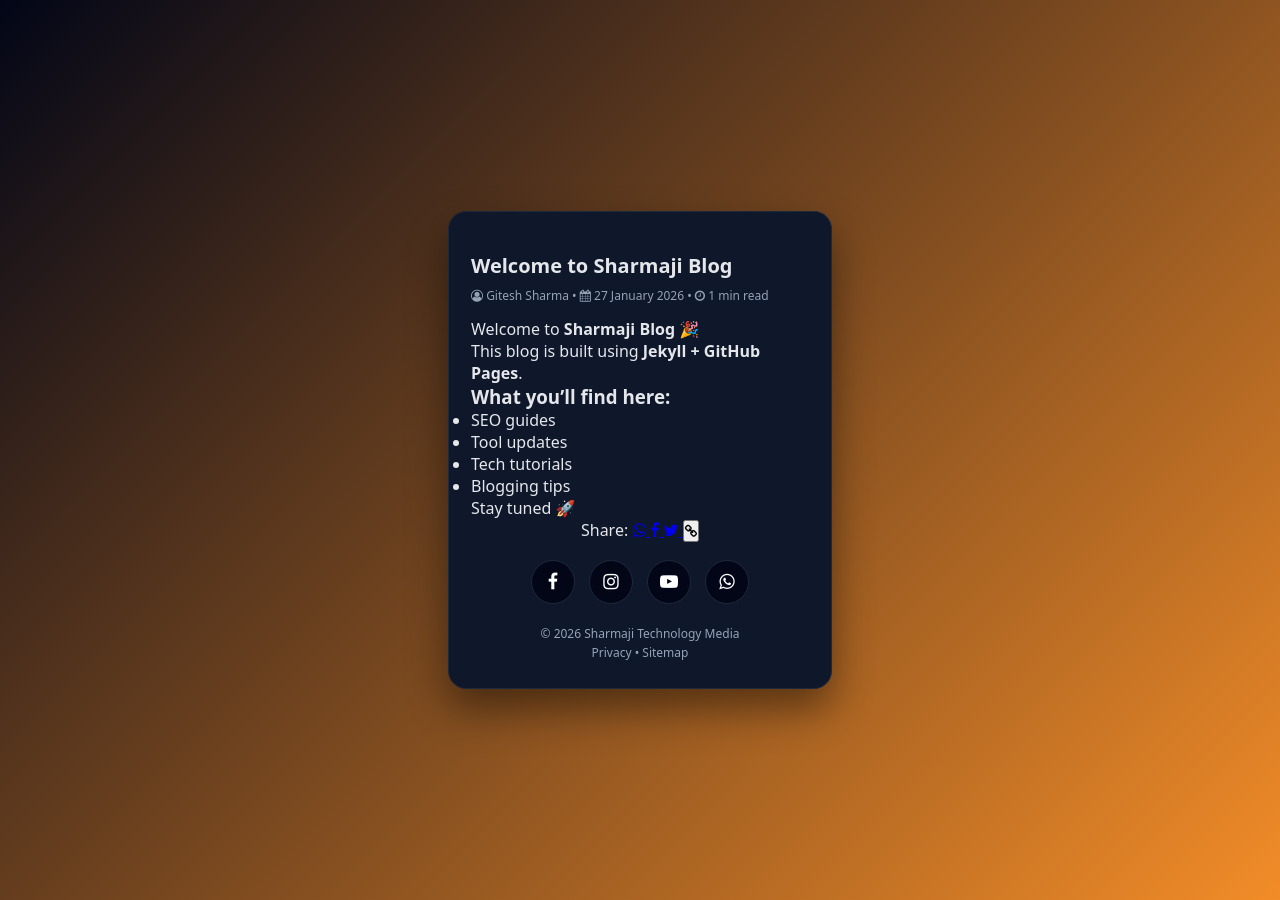
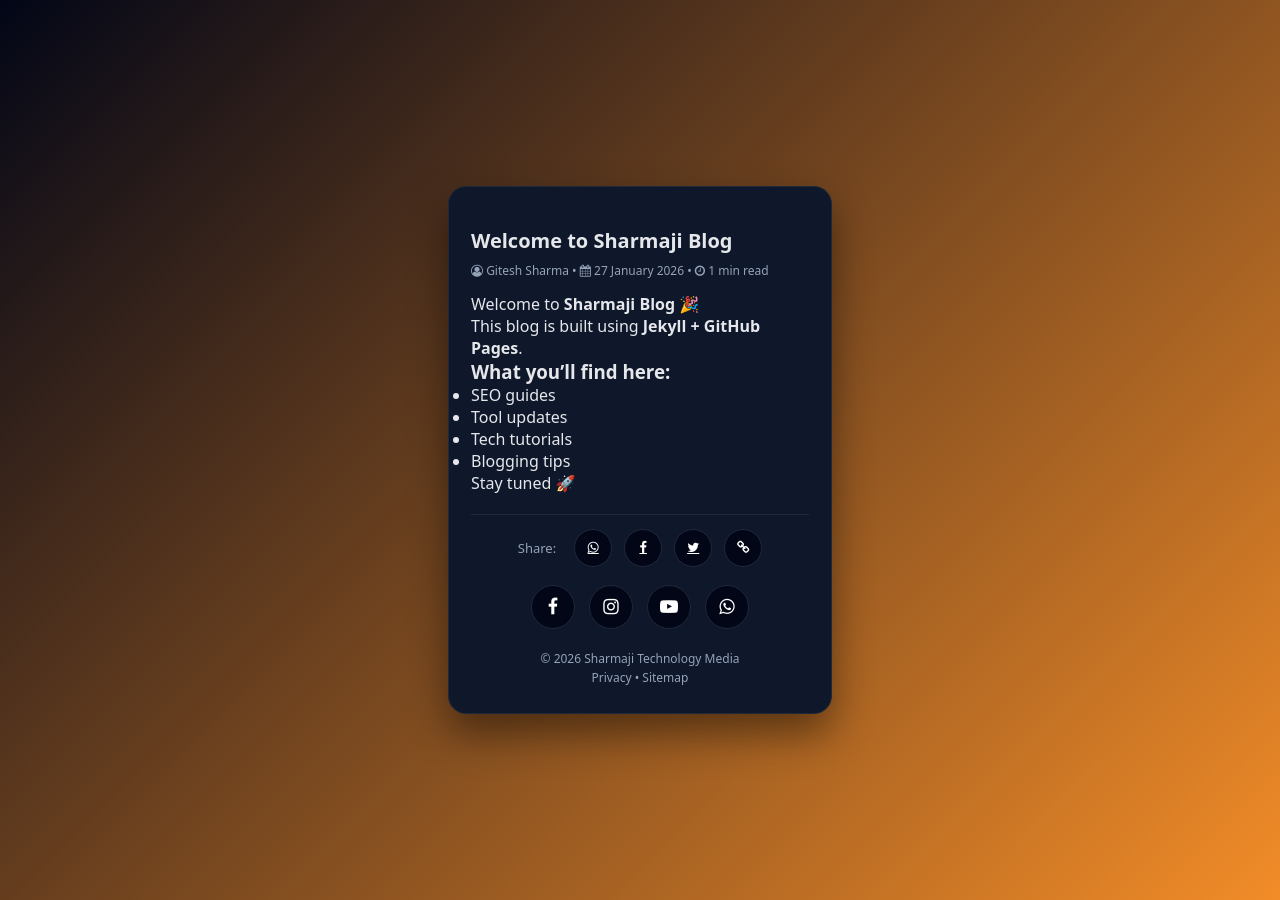
Before and after one commit to gitesh-sharma/blog, a Jekyll site: the page built from _posts/2026-01-27-welcome-to-sharmaji-blog.md, in a window 1280 px wide. Built offline with Jekyll 4.4.1, drawn with Linux system fonts in a browser that asks for light colours.

Commit message:
Update default.html

```diff
--- a/_layouts/default.html
+++ b/_layouts/default.html
@@ -224,6 +224,44 @@
   color:var(--text);
 }
 
+
+
+.post-share{
+  margin-top:20px;
+  padding-top:14px;
+  border-top:1px solid var(--border);
+  display:flex;
+  justify-content:center;
+  align-items:center;
+  gap:12px;
+  font-size:13px;
+}
+
+.post-share span{
+  color:var(--muted);
+  margin-right:6px;
+}
+
+.post-share a,
+.post-share button{
+  width:38px;
+  height:38px;
+  border-radius:50%;
+  background:#020617;
+  border:1px solid var(--border);
+  color:#fff;
+  display:flex;
+  align-items:center;
+  justify-content:center;
+  cursor:pointer;
+}
+
+.post-share a:hover,
+.post-share button:hover{
+  background:var(--primary);
+}
+
+
 </style>
 
 </head>
```
